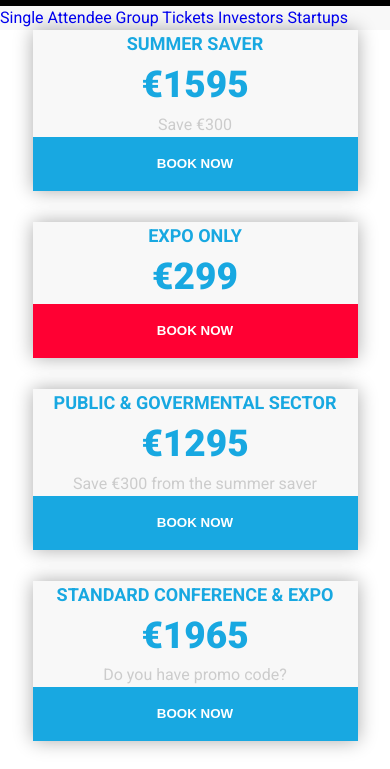
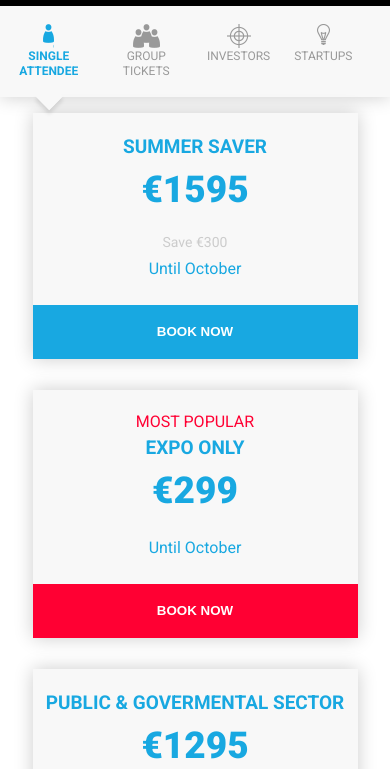
Before and after one commit to gaborcserto/mockup, a website: page index.html in a window 390 px wide. Shown: the part 69-838 px from the top of the page. Drawn offline with Linux system fonts and the light colour scheme.

Commit message:
Added tab menu & tickets mobile layout

```diff
--- a/index.html
+++ b/index.html
@@ -41,10 +41,10 @@
         </div>
         <div class="header__line--light">
             <ul class="header__line__menu">
-                <li><a href="#" class="active">Single Attendee</a></li>
-                <li><a href="#">Group Tickets</a></li>
-                <li><a href="#">Investors</a></li>
-                <li><a href="#">Startups</a></li>
+                <li class="active"><a href="#"><span class="icon-user"></span>Single Attendee</a></li>
+                <li><a href="#"><span class="icon-users"></span>Group Tickets</a></li>
+                <li><a href="#"><span class="icon-crosshair"></span>Investors</a></li>
+                <li><a href="#"><span class="icon-bulb"></span>Startups</a></li>
             </ul>
         </div>
     </header>
@@ -56,13 +56,17 @@
                         <h3 class="ticket__card__inner__title">Summer saver</h3>
                         <p class="ticket__card__inner__price">€1595</p>
                         <p class="ticket__card__inner__info">Save €300</p>
+                        <p class="ticket__card__inner__date">Until October</p>
                     </div>
                     <button class="ticket__card__button">Book now</button>
                 </div>
                 <div class="ticket__card special-offer">
                     <div class="ticket__card__inner">
+                        <p class="special-offer__title">Most popular</p>
                         <h3 class="ticket__card__inner__title">Expo only</h3>
                         <p class="ticket__card__inner__price">€299</p>
+                        <p class="ticket__card__inner__info"></p>
+                        <p class="ticket__card__inner__date">Until October</p>
                     </div>
                     <button class="ticket__card__button">Book now</button>
                 </div>
@@ -71,6 +75,7 @@
                         <h3 class="ticket__card__inner__title">Public & Govermental sector</h3>
                         <p class="ticket__card__inner__price">€1295</p>
                         <p class="ticket__card__inner__info">Save €300 from the summer saver</p>
+                        <p class="ticket__card__inner__date">Until October</p>
                     </div>
                     <button class="ticket__card__button">Book now</button>
                 </div>
--- a/scss/_common.scss
+++ b/scss/_common.scss
@@ -29,3 +29,13 @@ footer {
 	}
 }
 // sass-lint:enable-all
+
+//icons
+[class*="icon-"] {
+	display: block;
+	margin: 0 auto;
+
+	@media (min-width: $breakpoints-sm) {
+		display: inline-block;
+	}
+}
--- a/scss/_container.scss
+++ b/scss/_container.scss
@@ -17,16 +17,18 @@
 
 		&__card {
 			background-color: $base-gray-3;
-			box-shadow: 0 0 18px 0 $black-transparent-33;
+			box-shadow: 0 0 18px 0 $black-transparent-20;
 			display: block;
 			margin: 0 auto 31px;
 			text-align: center;
 			width: 325px;
 
 			&__inner {
+				padding-top: 20px;
+
 				&__title {
 					color: $base-blue;
-					font-size: 18px;
+					font-size: 19px;
 					font-weight: bold;
 					text-transform: uppercase;
 				}
@@ -35,11 +37,19 @@
 					color: $base-blue;
 					font-size: 37px;
 					font-weight: 900;
+					margin-bottom: 18px;
 				}
 
 				&__info {
 					color: $base-gray-4;
 					font-size: 14px;
+					line-height: 14px;
+					margin-bottom: 8px;
+				}
+
+				&__date {
+					color: $base-blue;
+					margin-bottom: 24px;
 				}
 			}
 
@@ -57,6 +67,11 @@
 		}
 
 		.special-offer {
+			&__title {
+				color: $base-red;
+				text-transform: uppercase;
+			}
+
 			.ticket {
 				&__card {
 					&__button {
--- a/scss/_header.scss
+++ b/scss/_header.scss
@@ -9,6 +9,10 @@
 
 		&--light {
 			background-color: $base-gray-3;
+
+			@media (min-width: $breakpoints-md) {
+				box-shadow: 0 0 18px 0 $black-transparent-20;
+			}
 		}
 
 		&__logo {
@@ -63,5 +67,127 @@
 				display: none;
 			}
 		}
+
+		&__menu {
+			box-shadow: 0 0 18px 0 $black-transparent-20;
+			display: block;
+			height: 91px;
+			margin-bottom: 16px;
+			max-width: 1148px;
+
+			@media (min-width: $breakpoints-md) {
+				box-shadow: none;
+				margin: 0 auto 16px;
+			}
+
+			li {
+				box-sizing: border-box;
+				display: inline-block;
+				float: left;
+				line-height: 14px;
+				max-width: 25%;
+				padding: 18px 12px;
+				position: relative;
+				text-align: center;
+
+				&.active {
+					a {
+						color: $base-blue;
+						font-weight: bold;
+
+						[class*="icon-"] {
+							height: 24px;
+						}
+					}
+
+					.icon {
+						&-user {
+							@include sprite($user-hover);
+						}
+
+						&-users {
+							@include sprite($users-hover);
+						}
+
+						&-crosshair {
+							@include sprite($crosshair-hover);
+						}
+
+						&-bulb {
+							@include sprite($bulb-hover);
+						}
+					}
+
+					&::after {
+						border: 10px solid $base-gray-3;
+						//border-color: $base-gray-3 transparent transparent;
+						//border-left: 10px solid transparent;
+						//border-right: 10px solid transparent;
+						//border-top: 10px solid $base-gray-3;
+						bottom: -20px;
+						box-shadow: -3px 3px 4px 0 $black-transparent-10;
+						content: "";
+						height: 0;
+						left: calc(50% - 14.14px);
+						position: absolute;
+						transform: rotate(-45deg);
+						transform-origin: 0 0;
+						width: 0;
+					}
+				}
+			}
+
+			a {
+				color: $base-gray-2;
+				font-size: 12px;
+				text-align: center;
+				text-transform: uppercase;
+
+				.icon {
+					&-user {
+						@include sprite($user);
+					}
+
+					&-users {
+						@include sprite($users);
+					}
+
+					&-crosshair {
+						@include sprite($crosshair);
+					}
+
+					&-bulb {
+						@include sprite($bulb);
+					}
+				}
+
+				&:hover {
+					color: $base-blue;
+					font-weight: bold;
+
+					.icon {
+						&-user {
+							@include sprite($user-hover);
+						}
+
+						&-users {
+							@include sprite($users-hover);
+						}
+
+						&-crosshair {
+							@include sprite($crosshair-hover);
+						}
+
+						&-bulb {
+							@include sprite($bulb-hover);
+						}
+					}
+				}
+
+				[class*="icon-"] {
+					height: 24px;
+				}
+			}
+		}
 	}
 }
--- a/scss/_variables/_variables.scss
+++ b/scss/_variables/_variables.scss
@@ -6,7 +6,8 @@
 //colors
 $white: #fff;
 $black: #000;
-$black-transparent-33: rgba(0, 0, 0, .33);
+$black-transparent-20: rgba(0, 0, 0, .2);
+$black-transparent-10: rgba(0, 0, 0, .1);
 
 $base-blue: #18a8e1;
 $base-red: #f03;
```
Also changed, not shown: dist/style/style.css, dist/style/style.min.css, 1 other file.
